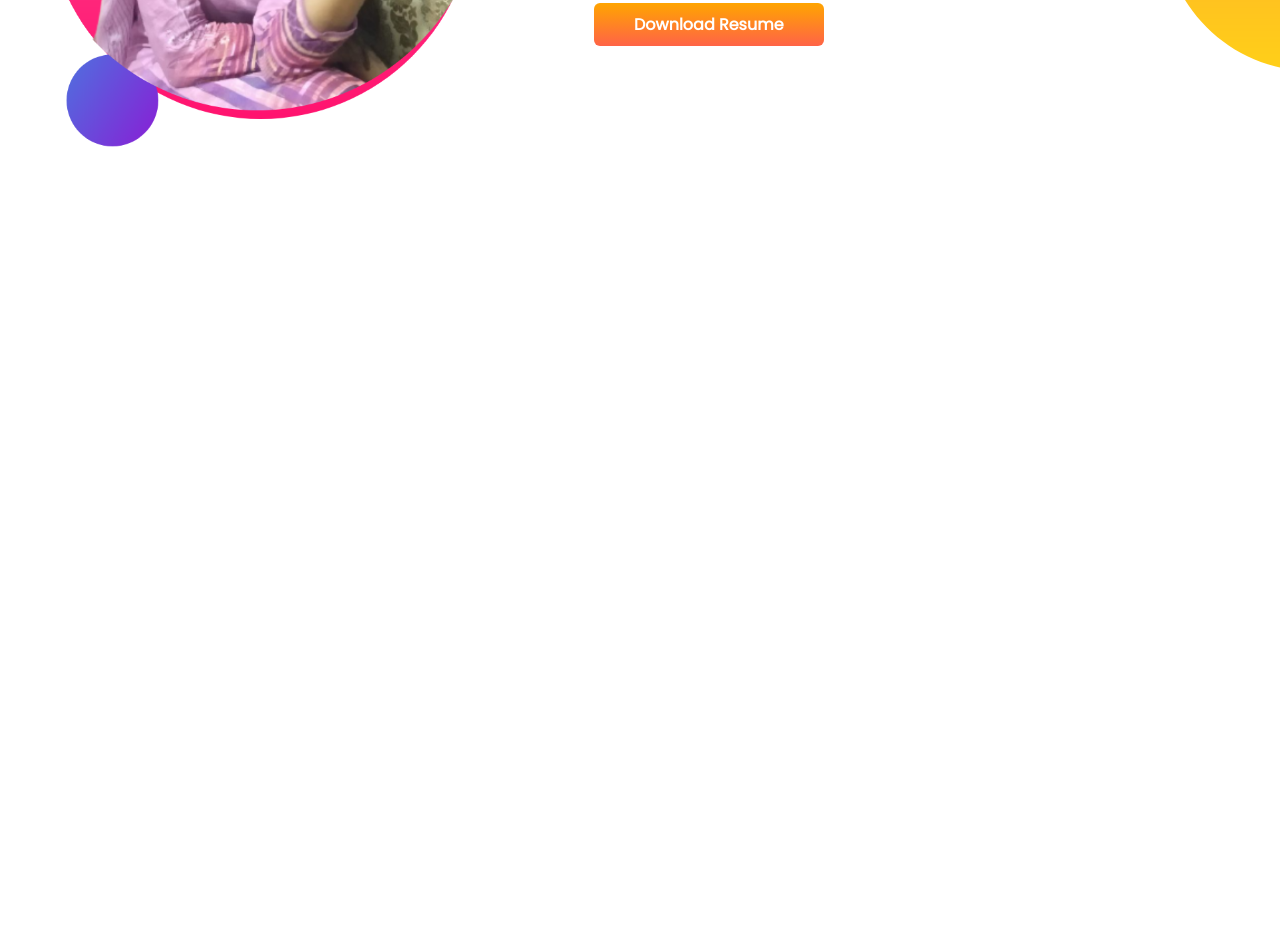
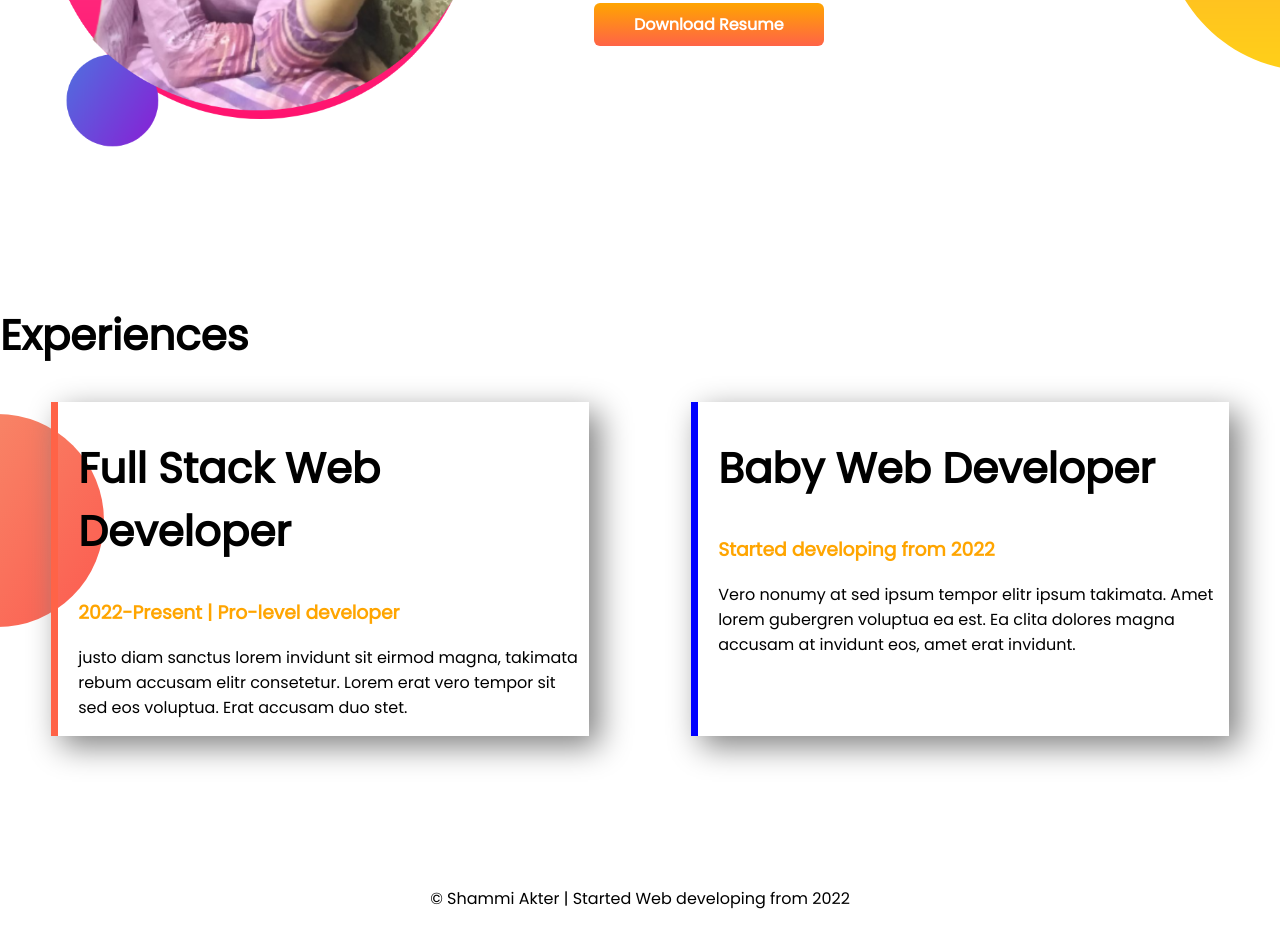
Before and after one commit to Shammi141/course-portfolio, a plain HTML site: page index.html in a window 1280 px wide. Shown: the part 924-1851 px from the top of the page. Before the commit the page ends 1228 px from the top, so only its background shows below. Drawn offline with Linux system fonts and the light colour scheme; a web font is replaced by a local one.

Commit message:
styled border & footer

```diff
--- a/index.html
+++ b/index.html
@@ -11,7 +11,7 @@
     <link rel="stylesheet" href="style.css">
 </head>
 <body>
-    <section class="top-banner">
+    <section class="top-banner flexible-container">
         <div class="half-width">
             <h1>Welcome To</h1>
             <h1><span class="orange">Shammi's Portfolio</span> Task!</h1>
@@ -27,7 +27,7 @@
         </div>
     </section>
 
-    <section class="middle-banner">
+    <section class="middle-banner flexible-container">
         <div class="middle-width">
             <img src="images/shammi2.png" alt="">
         </div>
@@ -40,5 +40,27 @@
             <a class="hire-button" target="_blank" href="https://www.facebook.com/">Download Resume</a>
         </div>
     </section>
+    <section class="experience">
+
+            <h1>Experiences</h1>
+            <div class="flexible-container">
+                <div id="left-border" class="experience-item">
+                    <h1>Full Stack Web Developer</h1>
+                    <h3 class="orange">2022-Present | Pro-level developer</h3>
+                    <p>justo diam sanctus lorem invidunt sit eirmod magna, takimata rebum accusam elitr consetetur. Lorem erat vero
+                        tempor sit
+                        sed eos voluptua. Erat accusam duo stet.</p>
+                </div>
+                <div id="right-border" class="experience-item">
+                    <h1>Baby Web Developer</h1>
+                    <h3 class="orange">Started developing from 2022</h3>
+                    <p>Vero nonumy at sed ipsum tempor elitr ipsum takimata. Amet lorem gubergren voluptua ea est. Ea clita dolores
+                        magna accusam at invidunt eos, amet erat invidunt.</p>
+                </div>
+            </div>
+    </section>
 </body>
+<footer>
+    <p>&copy; Shammi Akter | Started Web developing from 2022</p>
+</footer>
 </html>
--- a/style.css
+++ b/style.css
@@ -11,7 +11,7 @@ h1{
 .orange{
     color: orange;
 }
-section{
+.flexible-container{
     display: flex;
     margin-bottom: 150px;
 }
@@ -49,3 +49,27 @@ section{
     padding-right: 12%;
     background-position: right;
 }
+.experience-item{
+    box-shadow: 10px 10px 30px grey;
+    margin-left: 4%;
+    margin-right: 4%;
+    width: 40%;
+    padding-left: 20px;
+    border: 5px;
+
+}
+.experience{
+    background-image: url(images/exp-bg.png);
+    background-repeat: no-repeat;
+    background-position: left;
+
+}
+#left-border{
+    border-left: 7px solid tomato;
+}
+#right-border{
+    border-left: 7px solid blue;
+}
+footer p{
+    text-align: center;
+}
```
